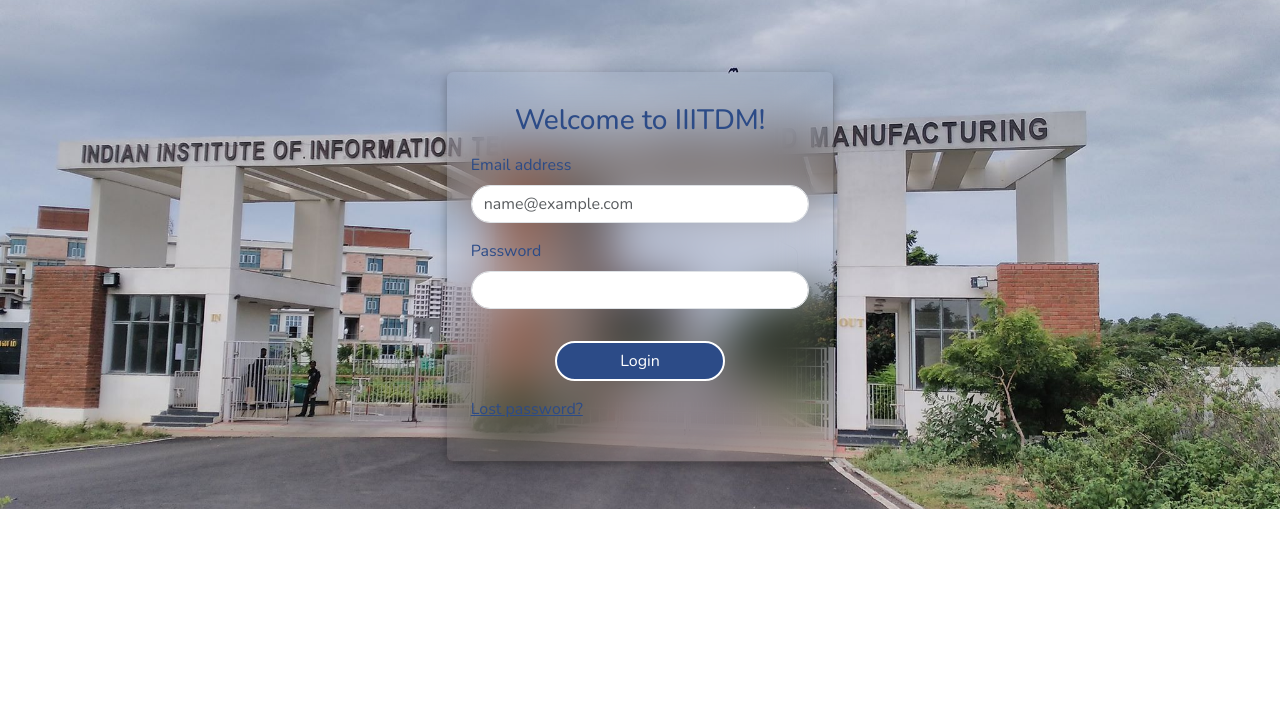
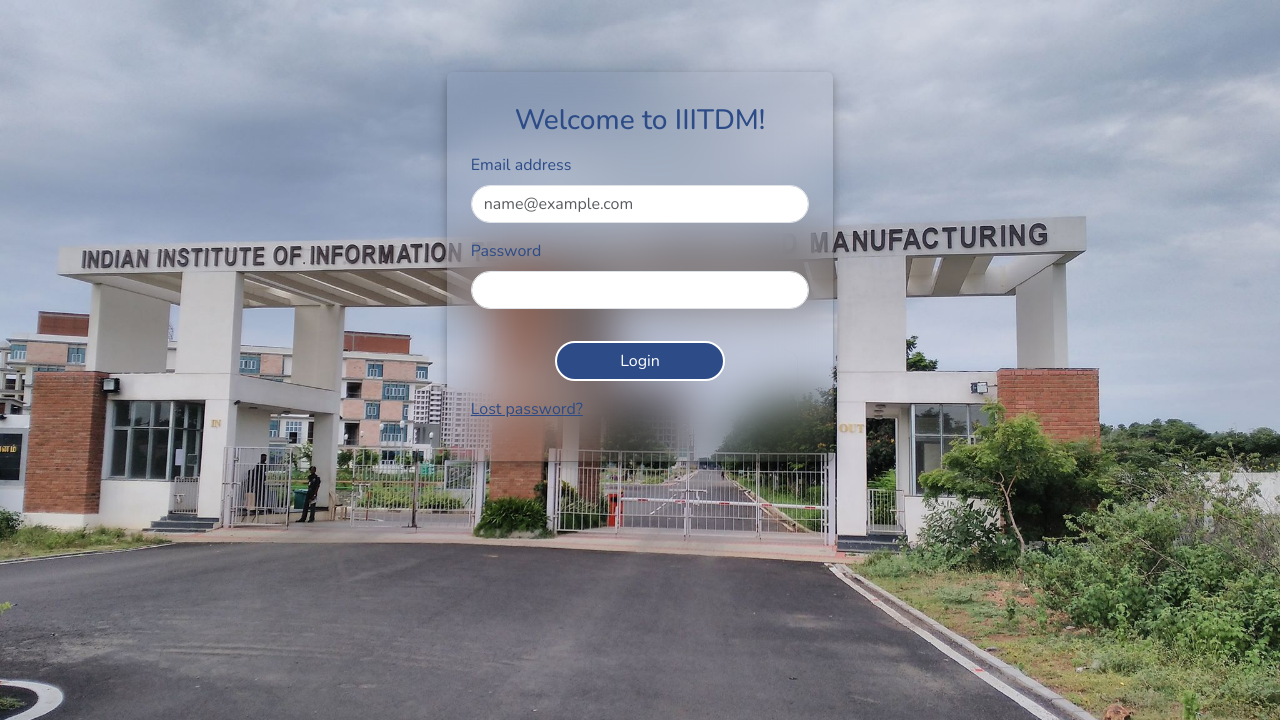
Before and after one commit to nimishathallapally/DBMS, a Django app: page /accounts/login/ in a window 1280 px wide. Shown: the part 90-810 px from the top of the page. Before the commit the page ends 599 px from the top, so only its background shows below. Run offline with Django 5.2, Linux system fonts and the light colour scheme.

Commit message:
no message

```diff
--- a/src/static/style.css
+++ b/src/static/style.css
@@ -12,7 +12,7 @@ main{
     background-position: center; /* Center the image */
     background-repeat: no-repeat; /* Do not repeat the image */
     background-size: cover;
-
+    height:90vh;
 }
 
 
```
